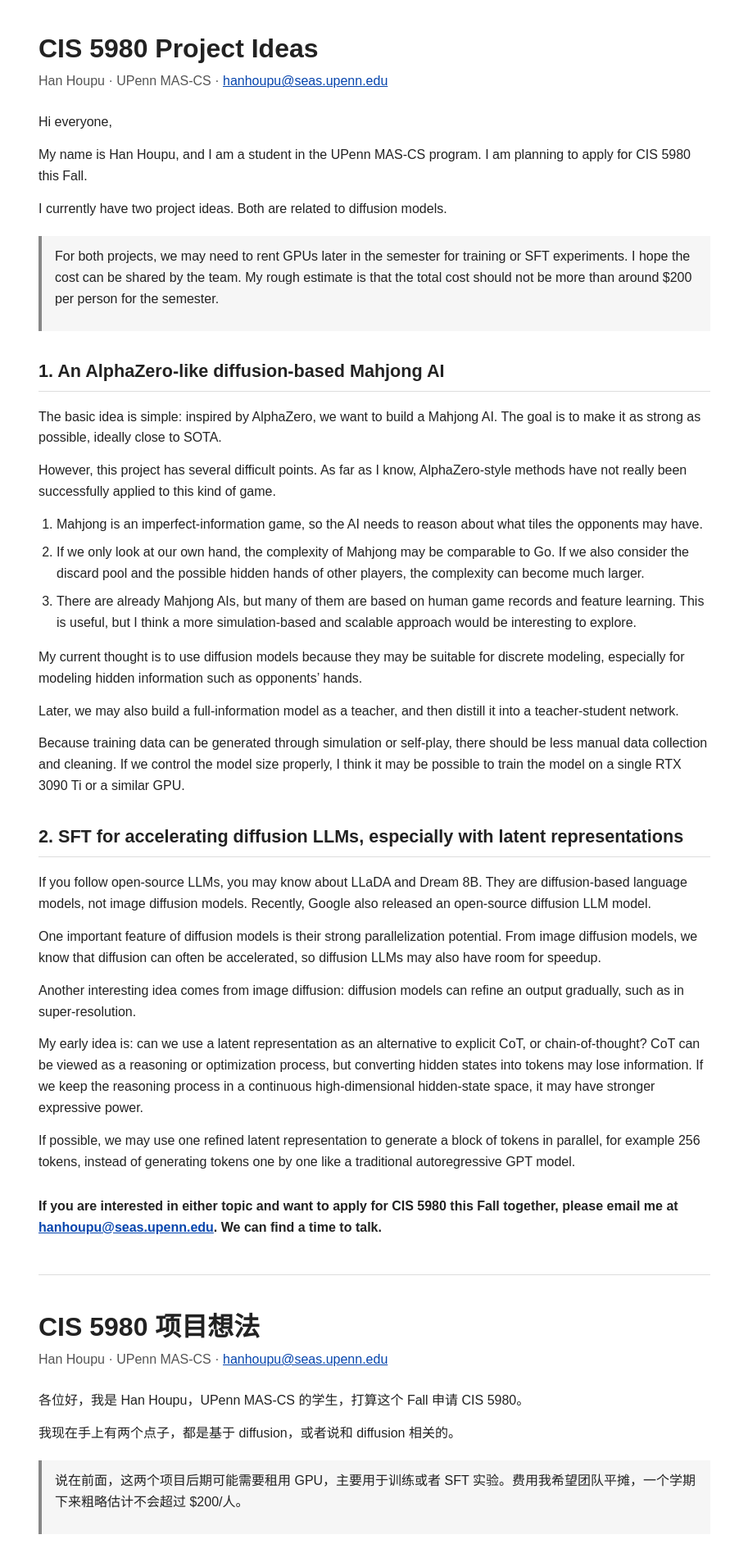
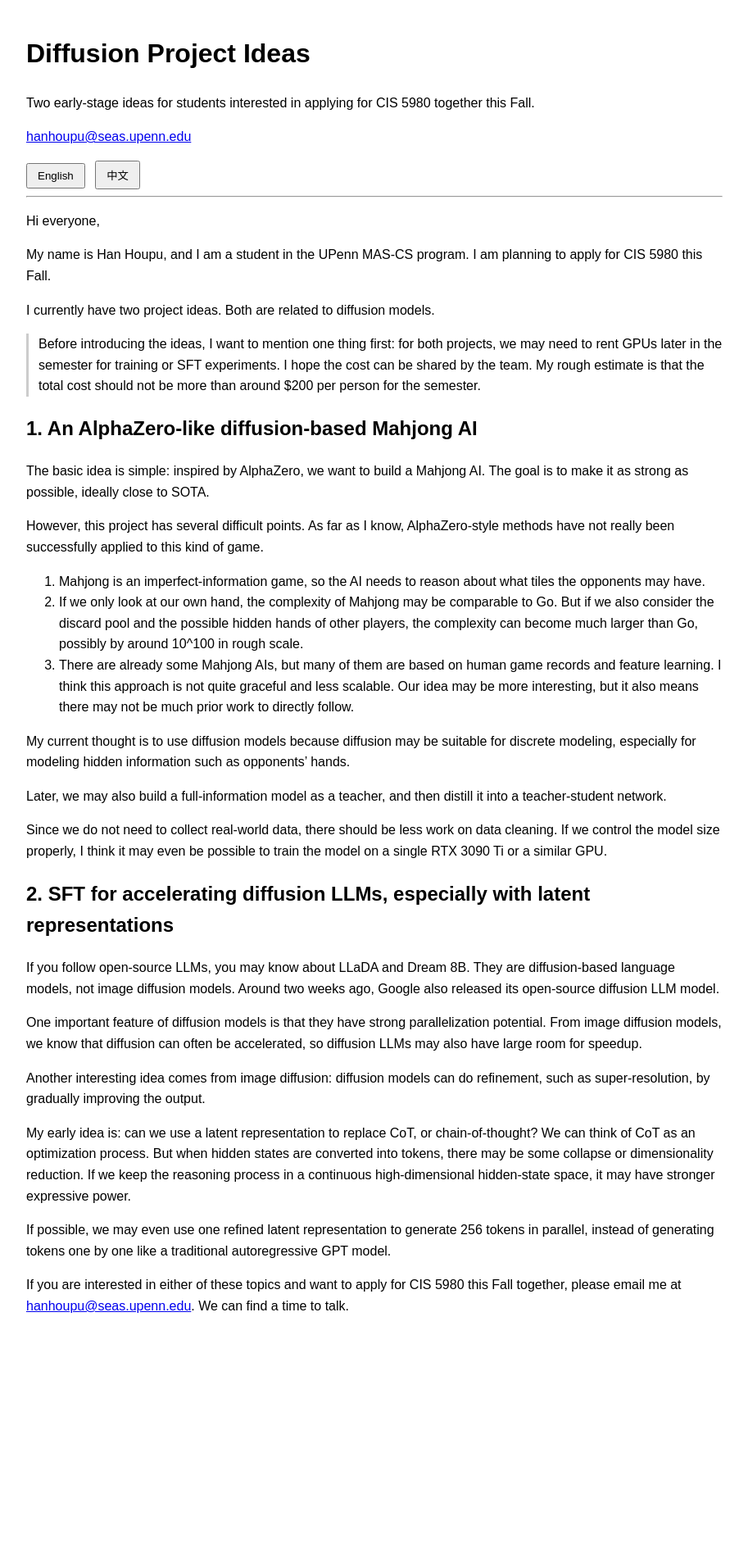
Before and after one commit to HanHoupu/hanhoupu.github.io, a Jekyll site: the page cis5980/index.html, which Jekyll copies as it is, in a window 1280 px wide. Shown: the top 1906 px of the page at 82% size, without its empty margins (183-1096 px from the left). Built offline with Jekyll 4.4.1, drawn with Linux system fonts in a browser that asks for light colours; after the commit the page ends 1647 px from its top, so only the background shows below that; some of the changed text lies outside the part shown.

Commit message:
style change

```diff
--- a/cis5980/index.html
+++ b/cis5980/index.html
@@ -6,147 +6,108 @@
   <title>CIS 5980 Project Ideas | Han Houpu</title>
   <style>
     body {
-      max-width: 820px;
+      font-family: Arial, sans-serif;
+      max-width: 850px;
       margin: 40px auto;
-      padding: 0 20px 56px;
-      font-family: Arial, Helvetica, sans-serif;
-      line-height: 1.62;
-      color: #222;
-      background: #fff;
+      padding: 0 20px;
+      line-height: 1.6;
     }
-
-    h1 {
-      margin: 0 0 8px;
-      font-size: 2rem;
-      line-height: 1.2;
+    button {
+      padding: 6px 12px;
+      margin-right: 8px;
     }
-
-    h2 {
-      margin-top: 32px;
-      padding-bottom: 6px;
-      border-bottom: 1px solid #ddd;
-      font-size: 1.35rem;
+    .lang-panel[hidden] {
+      display: none;
     }
-
-    p {
-      margin: 0 0 14px;
-    }
-
-    ol {
-      padding-left: 22px;
-      margin-top: 0;
-    }
-
-    li {
-      margin-bottom: 8px;
-    }
-
-    a {
-      color: #0645ad;
-    }
-
-    .meta {
-      color: #555;
-      margin-bottom: 24px;
-    }
-
     .note {
-      margin: 20px 0;
-      padding: 12px 16px;
-      background: #f6f6f6;
-      border-left: 4px solid #888;
-    }
-
-    .divider {
-      margin: 44px 0;
-      border: 0;
-      border-top: 1px solid #ddd;
-    }
-
-    .contact {
-      margin-top: 28px;
-      font-weight: bold;
-    }
-
-    .zh {
-      font-family: Arial, "Noto Sans SC", "Microsoft YaHei", sans-serif;
+      border-left: 3px solid #ccc;
+      padding-left: 12px;
+      margin: 16px 0;
     }
   </style>
 </head>
 <body>
-  <main>
-    <section>
-      <h1>CIS 5980 Project Ideas</h1>
-      <p class="meta">Han Houpu · UPenn MAS-CS · <a href="mailto:hanhoupu@seas.upenn.edu">hanhoupu@seas.upenn.edu</a></p>
+  <h1 id="page-title">Diffusion Project Ideas</h1>
+  <p id="subtitle">Two early-stage ideas for students interested in applying for CIS 5980 together this Fall.</p>
+  <p><a href="mailto:hanhoupu@seas.upenn.edu">hanhoupu@seas.upenn.edu</a></p>
 
+  <button type="button" onclick="setLanguage('en')">English</button>
+  <button type="button" onclick="setLanguage('zh')">中文</button>
+
+  <hr>
+
+  <article class="lang-panel" id="panel-en">
 <p>Hi everyone,</p>
         <p>My name is Han Houpu, and I am a student in the UPenn MAS-CS program. I am planning to apply for CIS 5980 this Fall.</p>
         <p>I currently have two project ideas. Both are related to diffusion models.</p>
 
         <div class="note">
-        <p>For both projects, we may need to rent GPUs later in the semester for training or SFT experiments. I hope the cost can be shared by the team. My rough estimate is that the total cost should not be more than around $200 per person for the semester.</p>
+          <p>Before introducing the ideas, I want to mention one thing first: for both projects, we may need to rent GPUs later in the semester for training or SFT experiments. I hope the cost can be shared by the team. My rough estimate is that the total cost should not be more than around $200 per person for the semester.</p>
         </div>
 
         <h2>1. An AlphaZero-like diffusion-based Mahjong AI</h2>
         <p>The basic idea is simple: inspired by AlphaZero, we want to build a Mahjong AI. The goal is to make it as strong as possible, ideally close to SOTA.</p>
         <p>However, this project has several difficult points. As far as I know, AlphaZero-style methods have not really been successfully applied to this kind of game.</p>
-
         <ol>
           <li>Mahjong is an imperfect-information game, so the AI needs to reason about what tiles the opponents may have.</li>
-        <li>If we only look at our own hand, the complexity of Mahjong may be comparable to Go. If we also consider the discard pool and the possible hidden hands of other players, the complexity can become much larger.</li>
-        <li>There are already Mahjong AIs, but many of them are based on human game records and feature learning. This is useful, but I think a more simulation-based and scalable approach would be interesting to explore.</li>
+          <li>If we only look at our own hand, the complexity of Mahjong may be comparable to Go. But if we also consider the discard pool and the possible hidden hands of other players, the complexity can become much larger than Go, possibly by around 10^100 in rough scale.</li>
+          <li>There are already some Mahjong AIs, but many of them are based on human game records and feature learning. I think this approach is not quite graceful and less scalable. Our idea may be more interesting, but it also means there may not be much prior work to directly follow.</li>
         </ol>
-
-      <p>My current thought is to use diffusion models because they may be suitable for discrete modeling, especially for modeling hidden information such as opponents’ hands.</p>
+        <p>My current thought is to use diffusion models because diffusion may be suitable for discrete modeling, especially for modeling hidden information such as opponents’ hands.</p>
         <p>Later, we may also build a full-information model as a teacher, and then distill it into a teacher-student network.</p>
-      <p>Because training data can be generated through simulation or self-play, there should be less manual data collection and cleaning. If we control the model size properly, I think it may be possible to train the model on a single RTX 3090 Ti or a similar GPU.</p>
+        <p>Since we do not need to collect real-world data, there should be less work on data cleaning. If we control the model size properly, I think it may even be possible to train the model on a single RTX 3090 Ti or a similar GPU.</p>
 
         <h2>2. SFT for accelerating diffusion LLMs, especially with latent representations</h2>
-      <p>If you follow open-source LLMs, you may know about LLaDA and Dream 8B. They are diffusion-based language models, not image diffusion models. Recently, Google also released an open-source diffusion LLM model.</p>
-      <p>One important feature of diffusion models is their strong parallelization potential. From image diffusion models, we know that diffusion can often be accelerated, so diffusion LLMs may also have room for speedup.</p>
-      <p>Another interesting idea comes from image diffusion: diffusion models can refine an output gradually, such as in super-resolution.</p>
-      <p>My early idea is: can we use a latent representation as an alternative to explicit CoT, or chain-of-thought? CoT can be viewed as a reasoning or optimization process, but converting hidden states into tokens may lose information. If we keep the reasoning process in a continuous high-dimensional hidden-state space, it may have stronger expressive power.</p>
-      <p>If possible, we may use one refined latent representation to generate a block of tokens in parallel, for example 256 tokens, instead of generating tokens one by one like a traditional autoregressive GPT model.</p>
+        <p>If you follow open-source LLMs, you may know about LLaDA and Dream 8B. They are diffusion-based language models, not image diffusion models. Around two weeks ago, Google also released its open-source diffusion LLM model.</p>
+        <p>One important feature of diffusion models is that they have strong parallelization potential. From image diffusion models, we know that diffusion can often be accelerated, so diffusion LLMs may also have large room for speedup.</p>
+        <p>Another interesting idea comes from image diffusion: diffusion models can do refinement, such as super-resolution, by gradually improving the output.</p>
+        <p>My early idea is: can we use a latent representation to replace CoT, or chain-of-thought? We can think of CoT as an optimization process. But when hidden states are converted into tokens, there may be some collapse or dimensionality reduction. If we keep the reasoning process in a continuous high-dimensional hidden-state space, it may have stronger expressive power.</p>
+        <p>If possible, we may even use one refined latent representation to generate 256 tokens in parallel, instead of generating tokens one by one like a traditional autoregressive GPT model.</p>
 
-      <p class="contact">If you are interested in either topic and want to apply for CIS 5980 this Fall together, please email me at <a href="mailto:hanhoupu@seas.upenn.edu">hanhoupu@seas.upenn.edu</a>. We can find a time to talk.</p>
-    </section>
+        <p class="closing">If you are interested in either of these topics and want to apply for CIS 5980 this Fall together, please email me at <a class="contact-link" href="mailto:hanhoupu@seas.upenn.edu">hanhoupu@seas.upenn.edu</a>. We can find a time to talk.</p>
+  </article>
 
-    <hr class="divider">
-
-    <section class="zh" lang="zh-Hans">
-      <h1>CIS 5980 项目想法</h1>
-      <p class="meta">Han Houpu · UPenn MAS-CS · <a href="mailto:hanhoupu@seas.upenn.edu">hanhoupu@seas.upenn.edu</a></p>
-
+  <article class="lang-panel" id="panel-zh" lang="zh-Hans" hidden>
 <p>各位好，我是 Han Houpu，UPenn MAS-CS 的学生，打算这个 Fall 申请 CIS 5980。</p>
         <p>我现在手上有两个点子，都是基于 diffusion，或者说和 diffusion 相关的。</p>
 
         <div class="note">
-        <p>说在前面，这两个项目后期可能需要租用 GPU，主要用于训练或者 SFT 实验。费用我希望团队平摊，一个学期下来粗略估计不会超过 $200/人。</p>
+          <p>说在前面，这两个项目可能避免不了在后期出结果或者实验的时候需要进行 GPU 的租用（进行训练或者 SFT）。价格我希望我们平摊，一个学期下来大概不会超过 $200/人。</p>
         </div>
 
         <h2>1. 类 AlphaZero 的 diffusion-based 麻将 AI</h2>
-      <p>这个项目的出发点很简单：受 AlphaZero 的启发，我们写一个麻将版本的 AI，目标是尽可能接近 SOTA。</p>
-      <p>不过，这个项目有几个明显难点。至少在我的了解里，AlphaZero-style 方法还没有被很好地应用到这类游戏里。</p>
+        <p>一句话来说，这个项目的出发点很简单：受 AlphaZero 的启发，我们写一个麻将版本的 AI，目标是最强 SOTA。</p>
+        <p>话是这么说，这个项目会有几个难点，是 AlphaZero 类似的算法从来没有在类似游戏中实现过的，最起码我没有读过类似的论文。</p>
+        <ol>
+          <li>麻将是一个不完全信息类游戏，所以在复杂度上，我们要额外去猜对手到底有什么牌。</li>
+          <li>如果只看自己的牌，麻将的复杂度和围棋旗鼓相当；但如果考虑牌河和对家手牌的可能性，那么复杂度将会比围棋高 10^100 这个数量级。</li>
+          <li>市面上确实有类似的麻将 AI，不过都是走人类棋谱 + 特征学习，在方法和可扩展性上我认为不够优美。所以我们这个虽然看上去好看，但是没什么前人的参考。</li>
+        </ol>
+        <p>我来解释一下我的具体想法：使用 diffusion 是因为 diffusion 本身非常适合离散模型建模，尤其是在针对对手手牌进行读牌的领域，它可能非常适合。</p>
+        <p>我们可能会希望后期出现拥有全信息的模型作为 teacher，然后对它进行蒸馏，形成一个 teacher-student 的网络。</p>
+        <p>由于我们不需要进行任何数据收集，所以数据清洗之类的杂活不用干；且如果规模控制得当的话，我认为在一张 3090 Ti 上（或者类似的卡）进行训练都是有可能的。</p>
 
-      <ol>
-        <li>麻将是不完全信息游戏，所以 AI 不只要看自己的手牌，还要推断对手可能有什么牌。</li>
-        <li>如果只看自己的手牌，麻将的复杂度可能和围棋接近；但如果把牌河和其他玩家的隐藏手牌也考虑进去，复杂度会大很多。</li>
-        <li>已有的一些麻将 AI 很多依赖人类棋谱和特征学习。这个方向当然有用，但我更想探索一种更偏模拟、自博弈、可扩展的做法。</li>
-      </ol>
+        <h2>2. diffusion LLM 的加速 SFT，尤其是 latent</h2>
+        <p>如果对开源 LLM 有关注的话，各位可能知道之前的 LLaDA 和 Dream 8B 模型。它们是基于 diffusion 的大语言模型，而不是画图模型。两周前，谷歌也发布开源了它们的 diffusion LLM 模型。</p>
+        <p>Diffusion 模型的一个很大的特点就是可并行性很高。也就是说，从图像 diffusion / diffusion 本身的特性来看，它的加速潜力非常大。</p>
+        <p>第二个有趣的事情是，在 diffusion 的图像领域中，我们可以使用 diffusion 进行一些超分辨率的解析，即不断进行细化。</p>
+        <p>那么现在我的一个初步想法是：我们能否使用一个 latent 来代替 CoT，即思维链，来起到更好的表达？因为 CoT 可以看成一个优化过程，从 hidden state 到 token 本身是一个坍缩 / 降维的过程；如果我们能一直维持连续的高维 hidden state 形态，可能会有更强的表达能力。</p>
+        <p>甚至可能的话，我们可以用同一个细化好的 latent 来进行 256 个 token 的同时输出，而不是像传统的 AR GPT 一样需要一个一个等待 token。</p>
 
-      <p>我考虑使用 diffusion，是因为 diffusion 可能适合离散建模，尤其适合建模对手手牌这种隐藏信息。</p>
-      <p>后期我们也可以训练一个拥有全信息的 teacher model，再把它蒸馏到 student model 里。</p>
-      <p>由于训练数据可以通过模拟或者自博弈生成，所以应该不需要大量真实数据收集和清洗。如果模型规模控制得当，我认为一张 RTX 3090 Ti 或类似显卡也有机会跑起来。</p>
+        <p class="closing">如果你对以上 topic 有兴趣，并想一起申请今年 Fall 的 CIS 5980，请发邮件到 <a class="contact-link" href="mailto:hanhoupu@seas.upenn.edu">hanhoupu@seas.upenn.edu</a>，我们可以找个时间聊聊。</p>
+  </article>
 
-      <h2>2. diffusion LLM 的加速 SFT，尤其是 latent representation</h2>
-      <p>如果你关注开源 LLM，可能知道 LLaDA 和 Dream 8B。它们是 diffusion-based language model，不是图像 diffusion 模型。最近，Google 也开源了一个 diffusion LLM 模型。</p>
-      <p>Diffusion 模型的一个重要特点是并行化潜力比较高。图像 diffusion 领域已经有很多加速思路，所以 diffusion LLM 可能也有加速空间。</p>
-      <p>另一个想法来自图像 diffusion：diffusion 可以不断细化输出，例如超分辨率。</p>
-      <p>我现在的初步想法是：能否用 latent representation 作为显式 CoT，也就是 chain-of-thought 的一种替代形式？CoT 可以看成一个推理或优化过程，但 hidden state 转成 token 的时候可能会损失一部分信息。如果我们把推理过程维持在连续的高维 hidden-state 空间里，可能会有更强的表达能力。</p>
-      <p>如果可行，我们甚至可以用同一个细化后的 latent representation 并行生成一段 token，比如 256 个 token，而不是像传统 autoregressive GPT 那样一个一个生成。</p>
-
-      <p class="contact">如果你对以上 topic 有兴趣，并且想一起申请今年 Fall 的 CIS 5980，请发邮件到 <a href="mailto:hanhoupu@seas.upenn.edu">hanhoupu@seas.upenn.edu</a>。我们可以找个时间聊聊。</p>
-    </section>
-  </main>
+  <script>
+    function setLanguage(lang) {
+      const isZh = lang === 'zh';
+      document.documentElement.lang = isZh ? 'zh-Hans' : 'en';
+      document.getElementById('panel-en').hidden = isZh;
+      document.getElementById('panel-zh').hidden = !isZh;
+      document.getElementById('page-title').textContent = isZh ? 'Diffusion 相关项目想法' : 'Diffusion Project Ideas';
+      document.getElementById('subtitle').textContent = isZh
+        ? '两个早期项目想法，欢迎对今年 Fall 一起申请 CIS 5980 感兴趣的同学交流。'
+        : 'Two early-stage ideas for students interested in applying for CIS 5980 together this Fall.';
+    }
+  </script>
 </body>
 </html>
```
Lines whose indentation alone changed are shown as unchanged.
